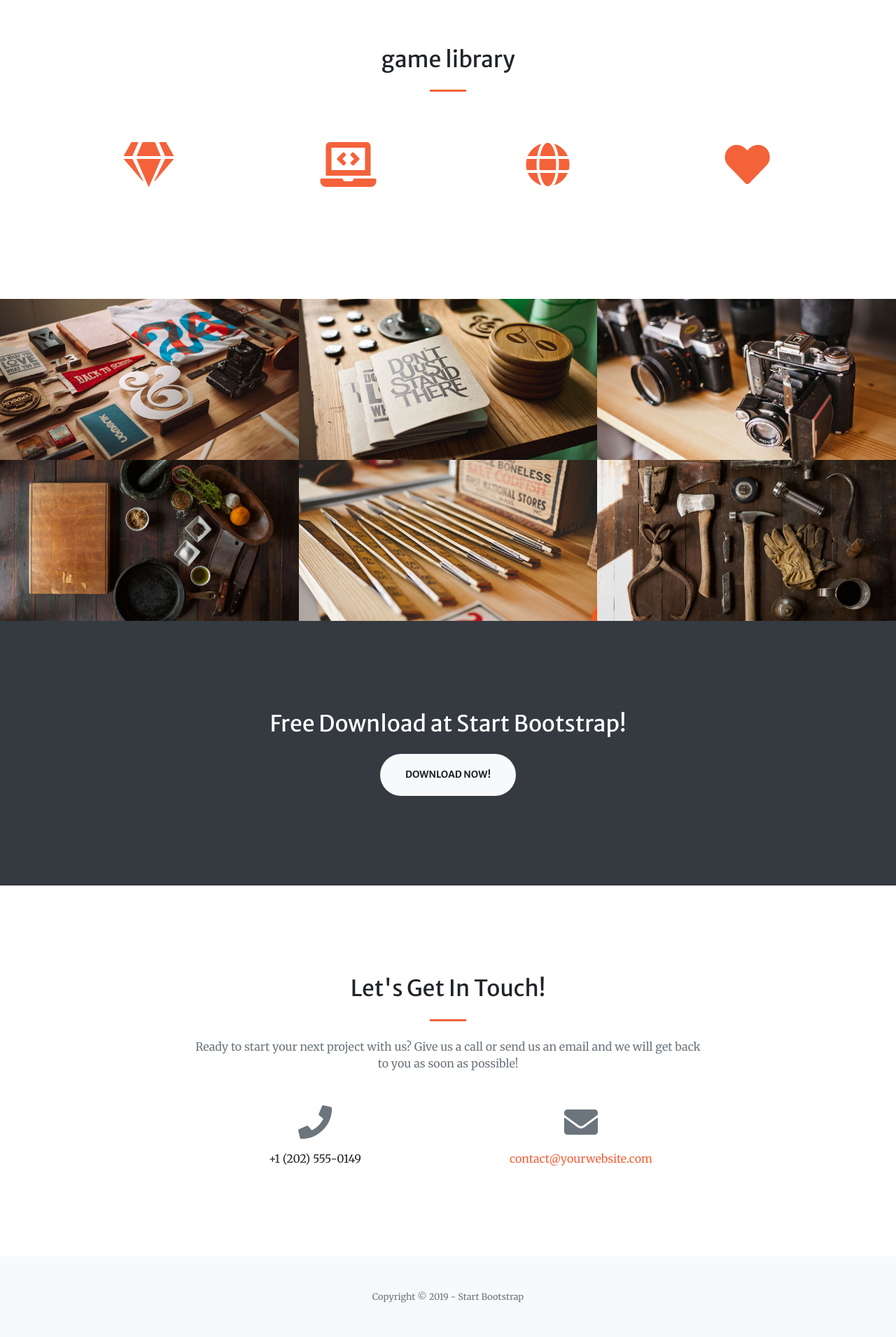
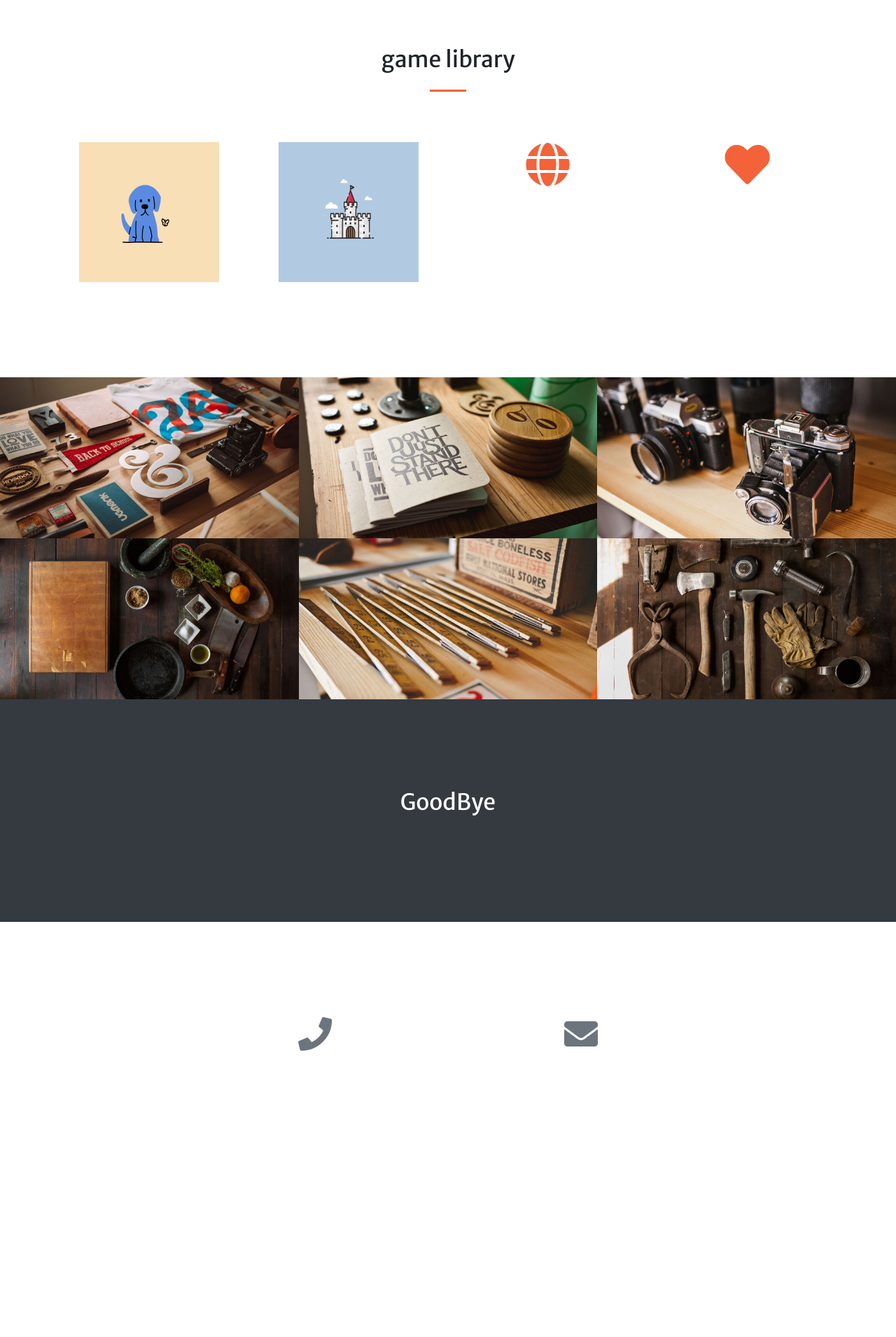
Before and after one commit to aphmau12cute/aphmau12cute.github.io, a website with bundled scripts: page index.html in a window 1280 px wide. Shown: the part 1316-3226 px from the top of the page at 70% size. After the commit the page ends 2961 px from the top, so only its background shows below. Built offline with nearby package versions, Linux system fonts and the light colour scheme.

Commit message:
added icons

```diff
--- a/index.html
+++ b/index.html
@@ -22,6 +22,7 @@
 
   <!-- Theme CSS - Includes Bootstrap -->
   <link href="css/creative.min.css" rel="stylesheet">
+  <link rel="stylesheet" type="text/css" href="css/creative.css">
 
 </head>
 
@@ -74,9 +75,9 @@
     <div class="container">
       <div class="row justify-content-center">
         <div class="col-lg-8 text-center">
-          <h2 class="text-white mt-0">welcome gamer</h2>
+          <h2 class="text-white mt-0">Welcome gamer</h2>
           <hr class="divider light my-4">
-          <p class="text-white-50 mb-4">no matter if you like adventure,puzzle, or fighting games i have something for you! </p>
+          <p class="text-white-50 mb-4">No matter if you like adventure,puzzle, or fighting games i have something for you! </p>
           <a class="btn btn-light btn-xl js-scroll-trigger" href="#services">NOW LETS PLAY!</a>
         </div>
       </div>
@@ -91,14 +92,15 @@
       <div class="row">
         <div class="col-lg-3 col-md-6 text-center">
           <div class="mt-5">
-            <i class="fas fa-4x fa-gem text-primary mb-4"></i>
+            <img class="resizeCastle" src="img/puppy.gif">
             <h3 class="h4 mb-2"></h3>
             <p class="text-muted mb-0"></p>
           </div>
         </div>
         <div class="col-lg-3 col-md-6 text-center">
           <div class="mt-5">
-            <i class="fas fa-4x fa-laptop-code text-primary mb-4"></i>
+            <img class="resizeCastle" src="img/castle.gif">
+            <!-- <i class="fas fa-4x fa-laptop-code text-primary mb-4"></i> -->
             <h3 class="h4 mb-2"></h3>
             <p class="text-muted mb-0"></p>
           </div>
@@ -210,8 +212,7 @@
   <!-- Call to Action Section -->
   <section class="page-section bg-dark text-white">
     <div class="container text-center">
-      <h2 class="mb-4">Free Download at Start Bootstrap!</h2>
-      <a class="btn btn-light btn-xl" href="https://startbootstrap.com/themes/creative/">Download Now!</a>
+      <h2 class="mb-4">GoodBye</h2>
     </div>
   </section>
 
@@ -220,29 +221,22 @@
     <div class="container">
       <div class="row justify-content-center">
         <div class="col-lg-8 text-center">
-          <h2 class="mt-0">Let's Get In Touch!</h2>
-          <hr class="divider my-4">
-          <p class="text-muted mb-5">Ready to start your next project with us? Give us a call or send us an email and we will get back to you as soon as possible!</p>
+          <h2 class="mt-0"></h2>
         </div>
       </div>
       <div class="row">
         <div class="col-lg-4 ml-auto text-center mb-5 mb-lg-0">
           <i class="fas fa-phone fa-3x mb-3 text-muted"></i>
-          <div>+1 (202) 555-0149</div>
+          <div></div>
         </div>
         <div class="col-lg-4 mr-auto text-center">
           <i class="fas fa-envelope fa-3x mb-3 text-muted"></i>
           <!-- Make sure to change the email address in anchor text AND the link below! -->
-          <a class="d-block" href="mailto:contact@yourwebsite.com">contact@yourwebsite.com</a>
-        </div>
       </div>
     </div>
   </section>
 
   <!-- Footer -->
-  <footer class="bg-light py-5">
-    <div class="container">
-      <div class="small text-center text-muted">Copyright &copy; 2019 - Start Bootstrap</div>
     </div>
   </footer>
 
```
Also changed, not shown: css/creative.css, img/castle.gif (added), img/puppy.gif (added).
